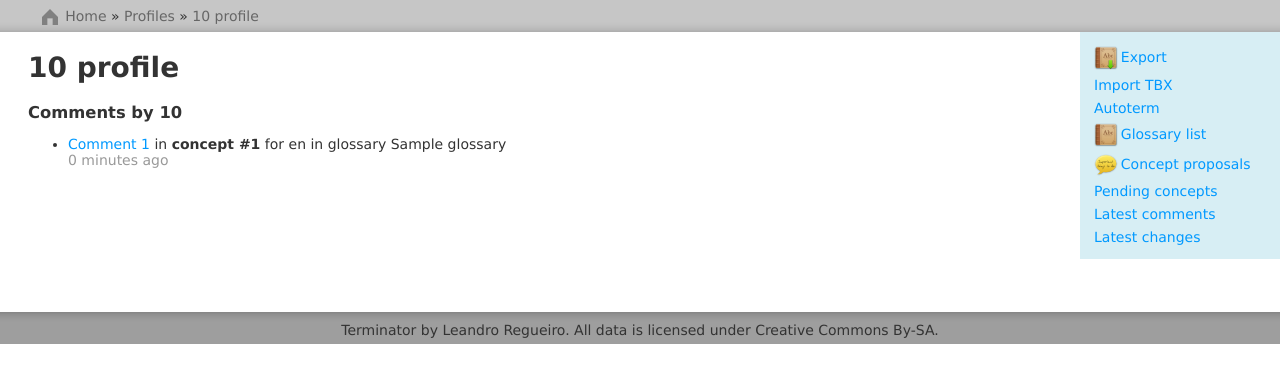
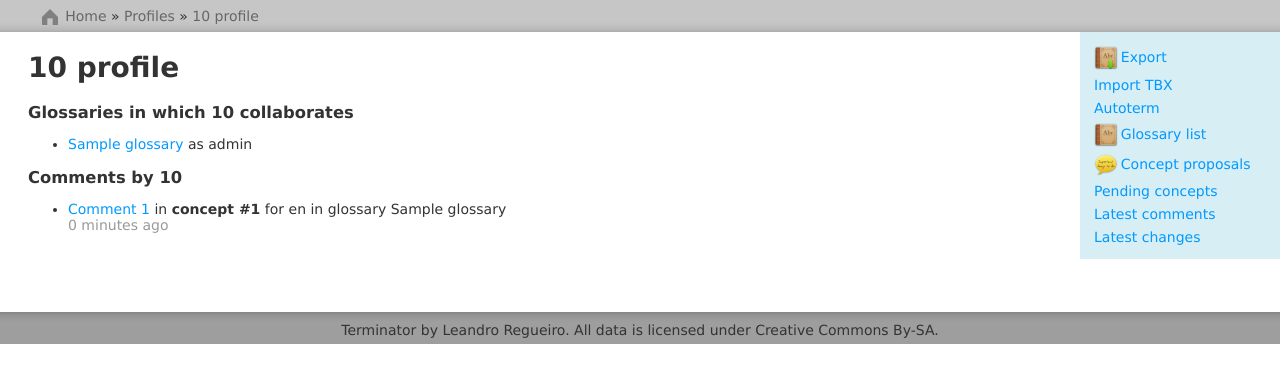
Before and after one commit to translate/terminator, a Django app: template project/templates/profiles/profile_detail.html in a window 1280 px wide. Shown: the part 70-453 px from the top of the page. Run offline with Django 3.2, Linux system fonts and the light colour scheme; the template is opened without the code that fills it: most values are stand-ins (such as "Sample title", 1, 10 or a date in 2020).

Commit message:
Profiles: adding to user profile the list of glossaries in which he or she collaborates and its collaboration role

```diff
--- a/project/templates/profiles/profile_detail.html
+++ b/project/templates/profiles/profile_detail.html
@@ -15,6 +15,20 @@
 
     {% if profile.user == user %}
         <p>{% blocktrans %}You can edit your profile using the <a href="/profiles/edit/">profile edition form</a>.{% endblocktrans %}</p>
+    {% endif %}
+
+
+    <h3>{% blocktrans with user=profile.user %}Glossaries in which {{ user }} collaborates{% endblocktrans %}</h3>
+    {% if glossaries %}
+        <ul>
+        {% for glossary in glossaries %}
+            <li>
+                {% blocktrans with glossary_id=glossary.glossary.pk glossary=glossary.glossary role=glossary.role %}<a href="/glossaries/{{ glossary_id }}">{{ glossary }}</a> as {{ role }}{% endblocktrans %}
+            </li>
+        {% endfor %}
+        </ul>
+    {% else %}
+        <p>{% blocktrans with user=profile.user %}User {{ user }} does not collaborate in any glossary.{% endblocktrans %}</p>
     {% endif %}
 
 
```
Also changed, not shown: project/terminator/views.py (+12 -1 lines).
